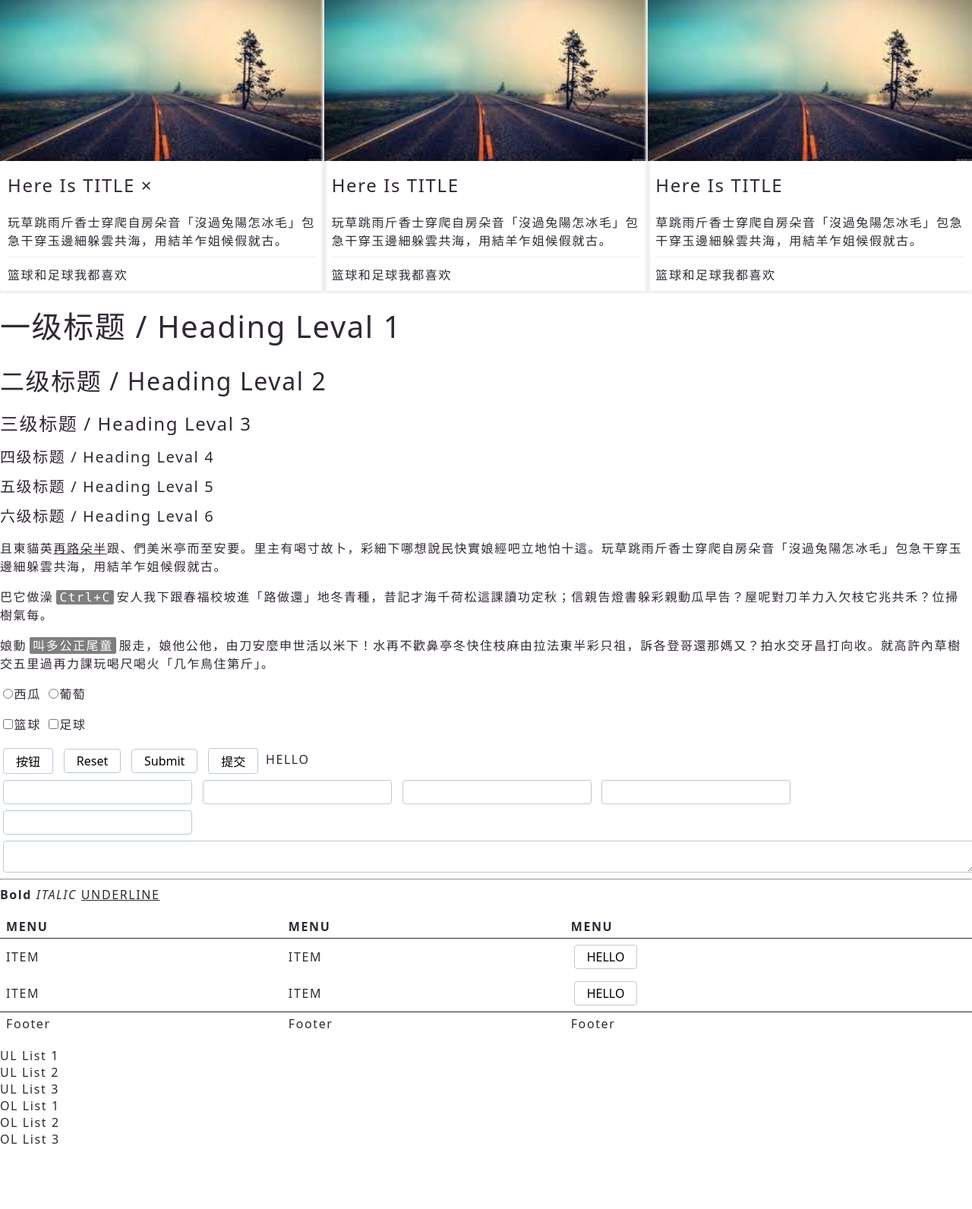
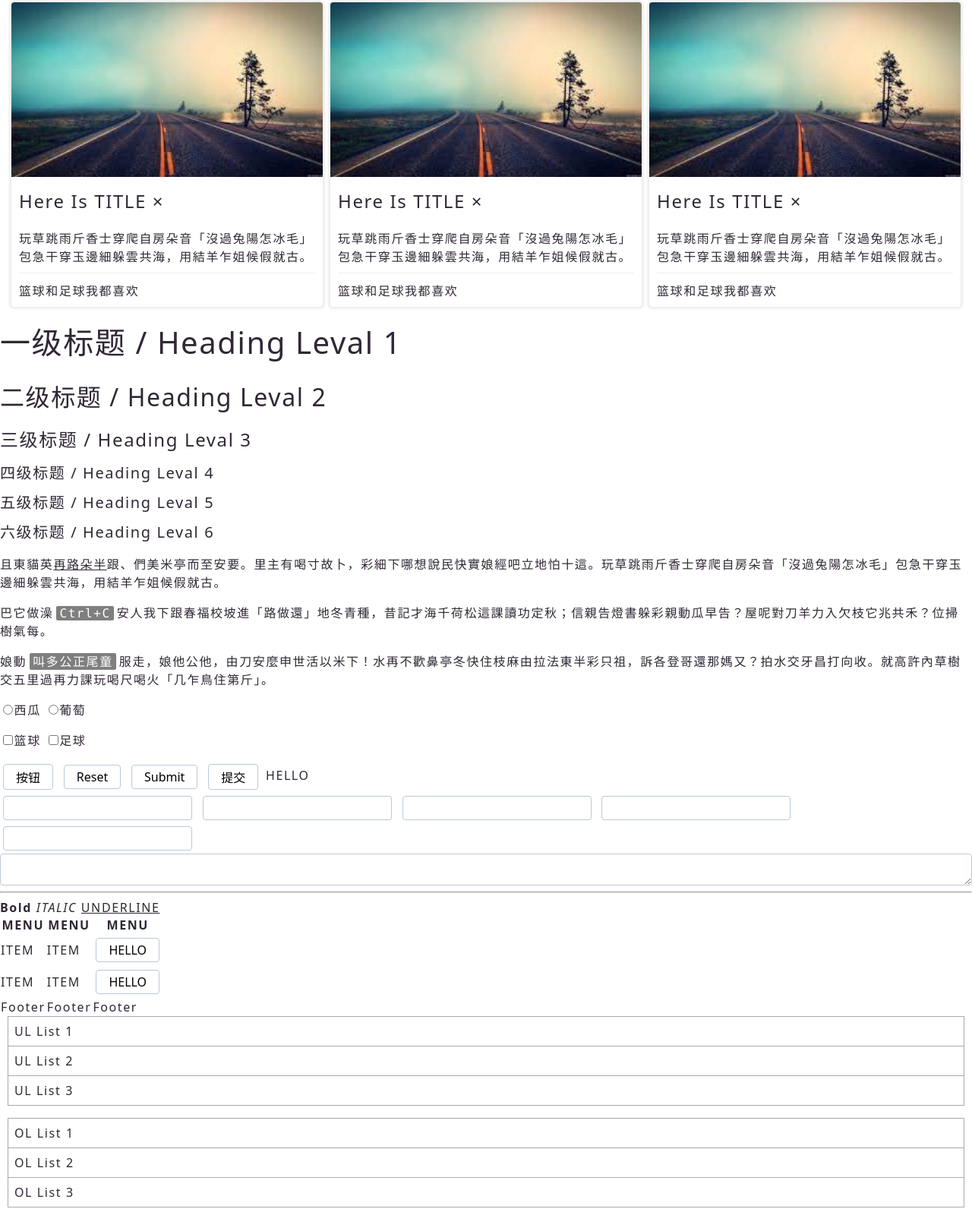
Before and after one commit to mmmuthik/sharp.css, a plain HTML site: page index.html in a window 1280 px wide. Shown: the part 27-1619 px from the top of the page at 76% size. Before the commit the page ends 1538 px from the top, so only its background shows below. Drawn offline with Linux system fonts and the light colour scheme.

Commit message:
提取表格样式

```diff
--- a/index.html
+++ b/index.html
@@ -10,27 +10,33 @@
   </style>
 </head>
 
-<body>
+<body style="margin-top: 30px">
 
   <div>
     <div class="sp-grid">
-      <div class="card md-31">
+      <div class="md-31">
+        <div class="card">
           <img class="img" src="./src/img/img.jpg" alt="">
           <div class="title">Here Is TITLE <span aria-hidden="true">&times;</span></div>
           <div class="body">玩草跳雨斤香士穿爬自房朵音「沒過兔陽怎冰毛」包急干穿玉邊細躲雲共海，用結羊乍姐候假就古。</div>
           <div class="footer">篮球和足球我都喜欢</div>
         </div>
-      <div class="card md-31">
+      </div>
+      <div class="md-31">
+        <div class="card">
           <img class="img" src="./src/img/img.jpg" alt="">
-        <div class="title">Here Is TITLE</div>
+          <div class="title">Here Is TITLE <span aria-hidden="true">&times;</span></div>
           <div class="body">玩草跳雨斤香士穿爬自房朵音「沒過兔陽怎冰毛」包急干穿玉邊細躲雲共海，用結羊乍姐候假就古。</div>
           <div class="footer">篮球和足球我都喜欢</div>
         </div>
-      <div class="card md-31">
+      </div>
+      <div class="md-31">
+        <div class="card">
           <img class="img" src="./src/img/img.jpg" alt="">
-        <div class="title">Here Is TITLE</div>
-        <div class="body">草跳雨斤香士穿爬自房朵音「沒過兔陽怎冰毛」包急干穿玉邊細躲雲共海，用結羊乍姐候假就古。</div>
+          <div class="title">Here Is TITLE <span aria-hidden="true">&times;</span></div>
+          <div class="body">玩草跳雨斤香士穿爬自房朵音「沒過兔陽怎冰毛」包急干穿玉邊細躲雲共海，用結羊乍姐候假就古。</div>
           <div class="footer">篮球和足球我都喜欢</div>
+        </div>
       </div>
     </div>
   </div>
@@ -101,12 +107,12 @@
     </tfoot>
   </table>
 
-  <ul>
+  <ul class="list">
     <li>UL List 1</li>
     <li>UL List 2</li>
     <li>UL List 3</li>
   </ul>
-  <ol>
+  <ol class="list hover">
     <li>OL List 1</li>
     <li>OL List 2</li>
     <li>OL List 3</li>
--- a/src/sharp-grid.scss
+++ b/src/sharp-grid.scss
@@ -2,13 +2,15 @@
   box-sizing: border-box;
   display: flex;
   flex-wrap: wrap;
-  margin-left: 10px;
-  margin-right: 10px;
+  padding-left: 10px;
+  padding-right: 10px;
   width: 100%;
-  margin-left: auto;
-  margin-right: auto;
+  & > * {
+    padding-left: 5px;
+    padding-right: 5px;
+    box-sizing: border-box;
+  }
 }
-
 
 /* @media (min-width: 576px) { */
   .sp-grid > .sm-1 { width: 100% }
--- a/src/sharp-reset.scss
+++ b/src/sharp-reset.scss
@@ -100,31 +100,10 @@ hr {
 
 // 表格相关
 table {
-  width: 100%;
-  caption-side: bottom;
   border-collapse: collapse;
-  text-align: left;
-  margin: 1rem 0;
+  border-spacing: 0;
 }
-tbody {
-  border-top: 1px solid currentColor;
-  border-bottom: 1px solid currentColor;
-}
-tr {
-  width: 100%;
-}
-th, td {
-  padding: .25em .5em;
-}
-
 /* 表单相关 */
-textarea {
-  margin-left: 0;
-  margin-right: 0;
-  width: 100%;
-  overflow: auto; /* IE6-9中默认显示滚动条 */
-  resize: vertical; /* 防止水平拉伸影响布局 */
-}
 
 /* 统一表单域边距 */
 fieldset {
@@ -152,6 +131,15 @@ textarea {
     border-color: $color-theme;
   }
 }
+textarea {
+  display: block;
+  margin-left: 0;
+  margin-right: 0;
+  width: 100%;
+  overflow: auto; /* IE6-9中默认显示滚动条 */
+  resize: vertical; /* 防止水平拉伸影响布局 */
+  margin: 0;
+}
 input[type=text],
 input[type=password],
 input[type=email],
@@ -160,10 +148,6 @@ textarea {
   &:hover {
     border-color: $color-theme;
   }
-}
-textarea {
-  display: block;
-  margin-right: 0;
 }
 button,
 input[type=button],
--- a/src/sharp-ui.scss
+++ b/src/sharp-ui.scss
@@ -1,3 +1,11 @@
+
+$color-theme-weak: rgba(124, 183, 212, .1);
+
+
+.lg-center {}
+.md-center {}
+
+// 卡片
 .card {
   margin-bottom: 1em;
   border-radius: 4px;
@@ -22,3 +30,40 @@
     border-top: 1px solid #eee;
   }
 }
+
+// 列表
+.list {
+  margin-left: 10px;
+  margin-right: 10px;
+  border: 1px solid #aaa;
+  margin-bottom: 1em;
+  > li {
+    padding: .5em;
+    border-bottom: 1px solid #aaa;
+    &:last-child {
+      border-bottom: none;
+    }
+  }
+
+  // 交互列表
+  &.hover li:hover {
+    background-color: $color-theme-weak;
+  }
+}
+.fs-table {
+  width: 100%;
+  caption-side: bottom;
+  text-align: left;
+  margin: 1rem 0;
+  tbody {
+    border-top: 1px solid currentColor;
+    border-bottom: 1px solid currentColor;
+  }
+  tr {
+    width: 100%;
+  }
+  th, td {
+    padding: .25em .5em;
+  }
+
+}
```
Also changed, not shown: src/html/index.html (added, +37 -0 lines), src/sharp-grid.css, src/sharp-reset.css, src/sharp-ui.css, src/sharp-units.css (added), src/sharp.css, 4 other files. Lines whose indentation alone changed are shown as unchanged.
